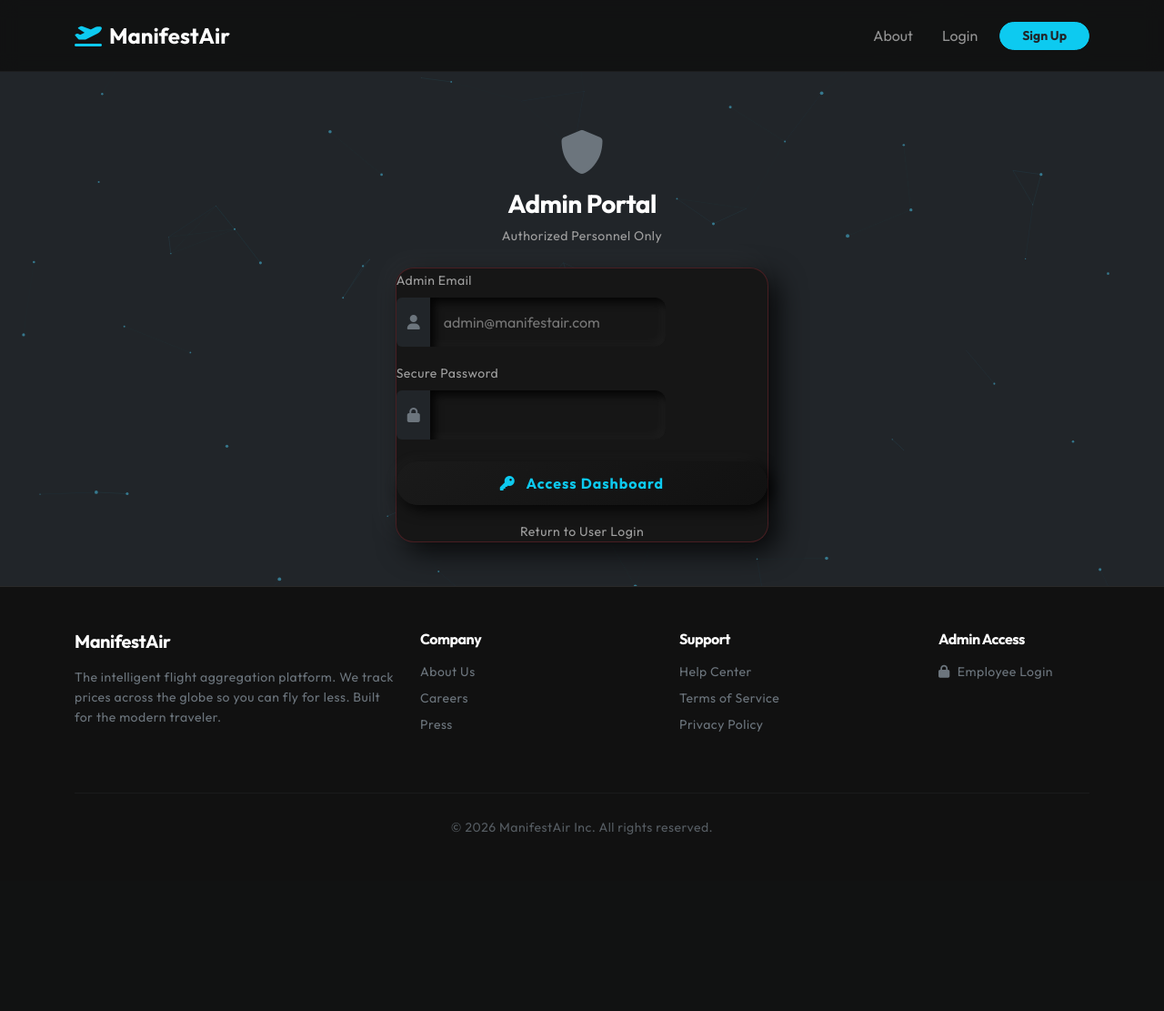
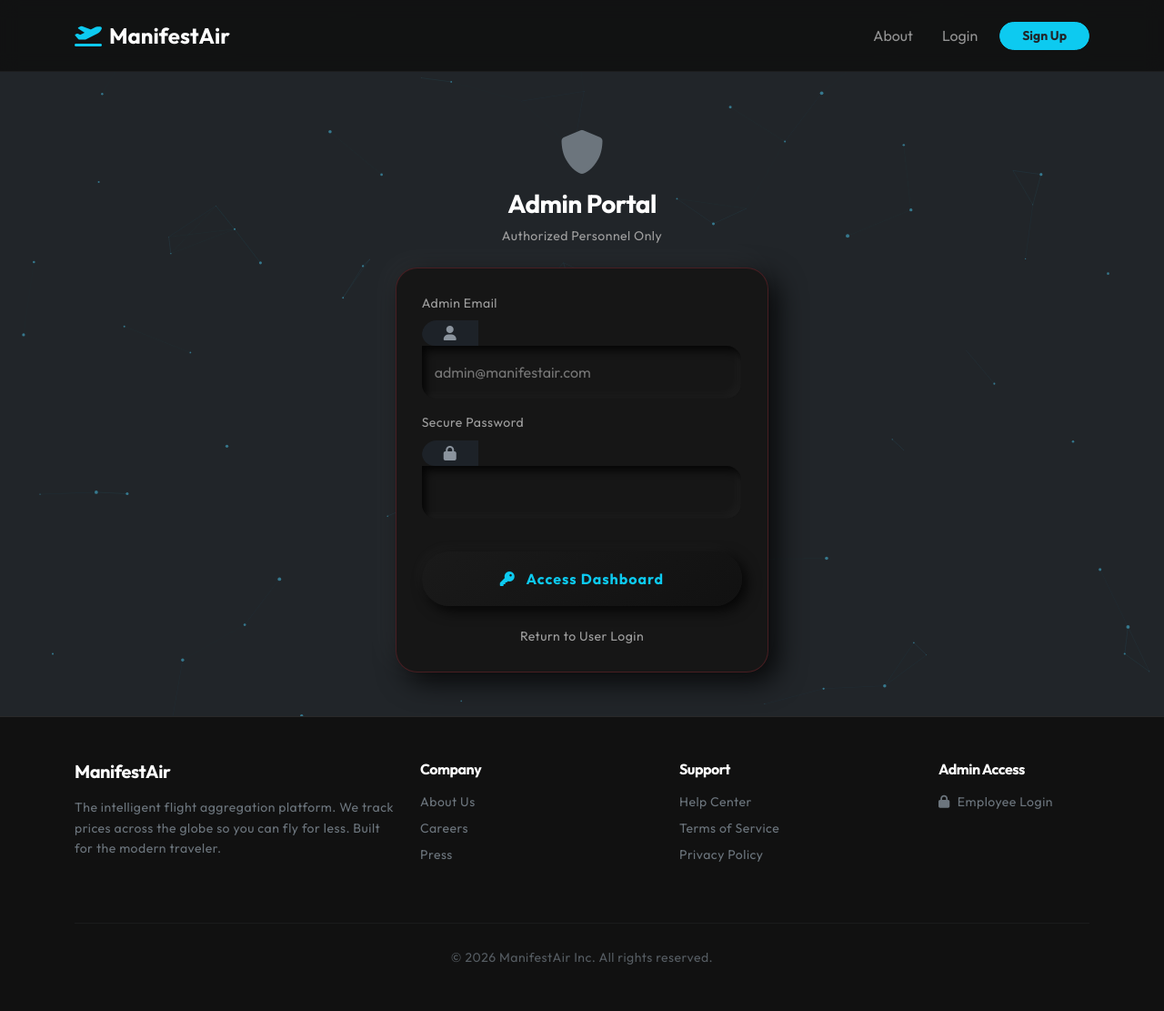
Before and after one commit to Meet1713/ManifestAir, a Flask app: page /auth/admin-login in a window 1280 px wide. Shown: the whole page at 91% size. Before the commit the page ends 917 px from the top, so only its background shows below. Run offline with Flask 3, Linux system fonts and the light colour scheme; data that the repository does not hold is empty.

Commit message:
Fixing admin login page issue in style.css

```diff
--- a/app/static/css/style.css
+++ b/app/static/css/style.css
@@ -177,3 +177,52 @@ input:-webkit-autofill:active {
     animation: scanline 3s linear infinite;
     pointer-events: none;
 }
+
+/* --- ADMIN LOGIN PAGE FIX --- */
+.neo-card.border-danger.border-opacity-25 {
+    padding: 1.75rem;
+    border-radius: 24px;
+    overflow: hidden;
+}
+
+.neo-card.border-danger.border-opacity-25 .form-label {
+    display: block;
+    margin-bottom: 0.55rem;
+}
+
+.neo-card.border-danger.border-opacity-25 .input-group {
+    align-items: stretch;
+    border-radius: 16px;
+    overflow: hidden;
+    margin-bottom: 0.25rem;
+}
+
+.neo-card.border-danger.border-opacity-25 .input-group-text {
+    background: #1d2228 !important;
+    border: none !important;
+    color: #8b949e !important;
+    min-width: 62px;
+    display: flex;
+    align-items: center;
+    justify-content: center;
+    border-radius: 16px 0 0 16px;
+}
+
+.neo-card.border-danger.border-opacity-25 .neo-input {
+    margin-top: 0 !important;
+    border-radius: 0 16px 16px 0;
+    min-height: 58px;
+    width: 100%;
+    box-shadow:
+        inset 5px 5px 10px var(--shadow-dark),
+        inset -5px -5px 10px var(--shadow-light);
+}
+
+.neo-card.border-danger.border-opacity-25 .neo-btn {
+    margin-top: 0.75rem;
+    min-height: 60px;
+}
+
+.neo-card.border-danger.border-opacity-25 .text-center.mt-3 {
+    margin-top: 1.25rem !important;
+}
```
